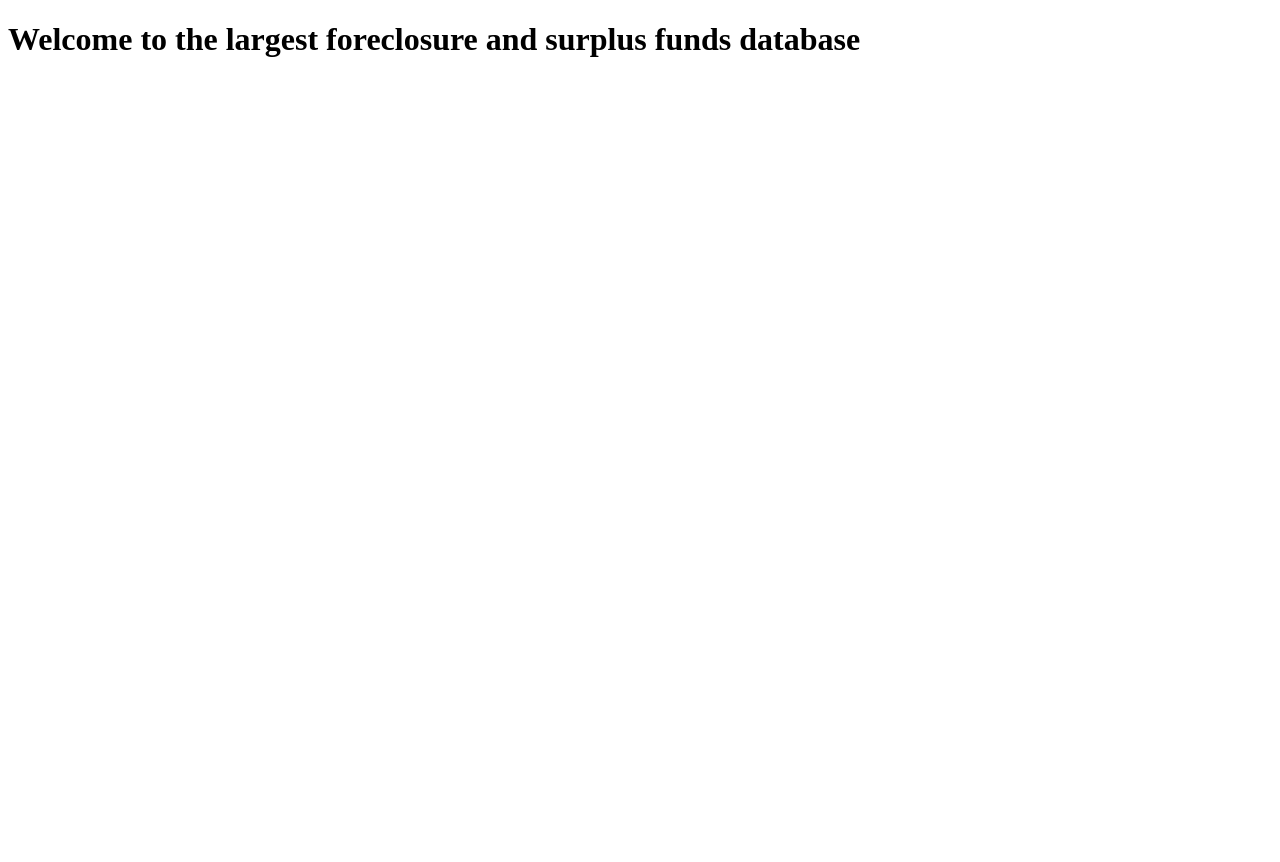
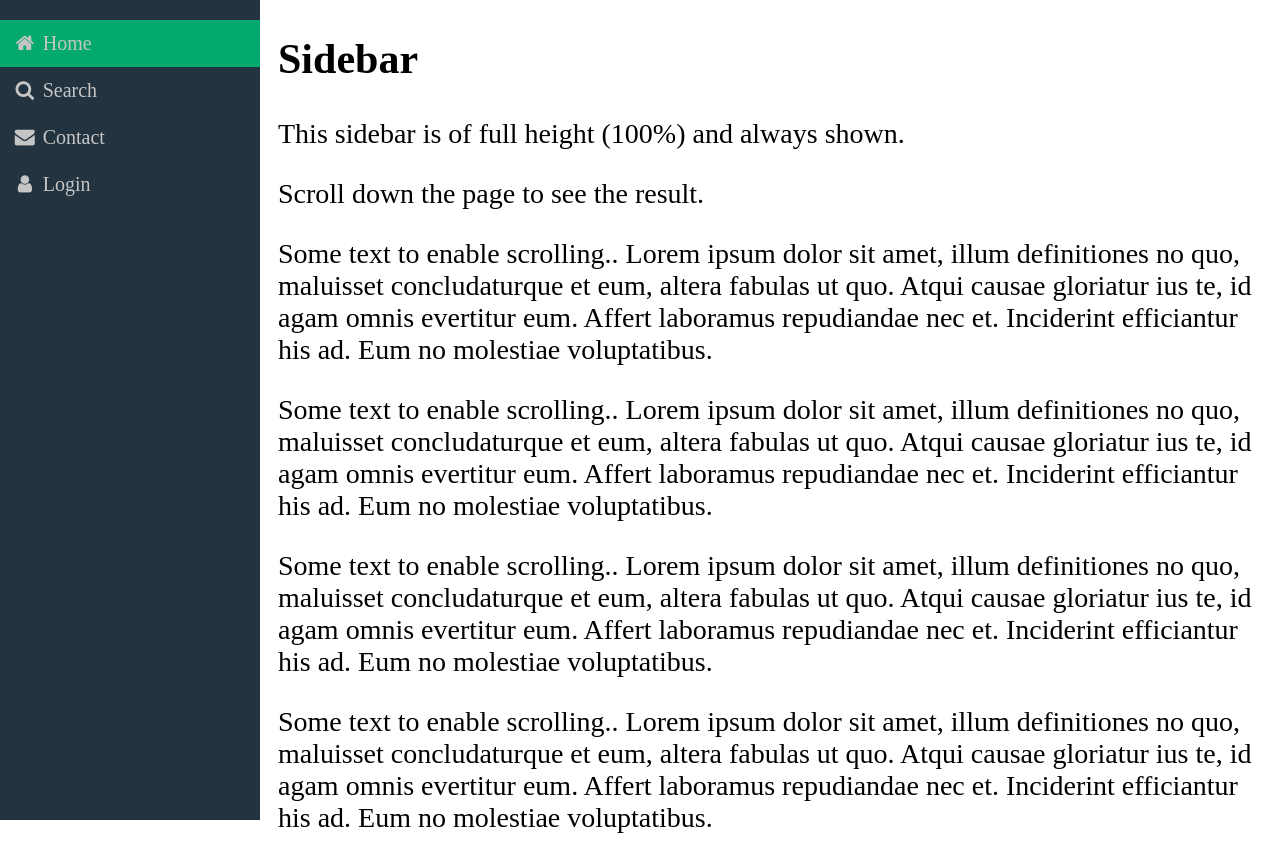
Before and after one commit to obaidulhossain/surplusindex, a Django app: page / in a window 1280 px wide. Before the commit the page ends 57 px from the top, so only its background shows below. Run offline with Django 5.2, Linux system fonts and the light colour scheme.

Commit message:
dashboard updated

```diff
--- /dev/null
+++ b/auction_calendar/static/si_style.css
@@ -0,0 +1,52 @@
+.sidenav {
+    height: 100%;
+    width: 260px;
+    position: fixed;
+    z-index: 1;
+    top: 0;
+    left: 0;
+    background-color: #23333f;
+    overflow-x: hidden;
+    padding-top: 20px;
+}
+
+.sidenav a {
+    text-decoration: none;
+    font-size: 20px;
+    display: block;
+    padding: 12px;
+    color: #c5c5c5;
+}
+
+.sidenav a:hover {
+    color: #04AA6D;
+    background-color: #17222a;
+    border: 2px solid;
+}
+
+.activea {
+    background-color: #04AA6D;
+    color: #23333f;
+}
+
+.activea a:hover {
+    color: #23333f;
+}
+
+.main {
+    margin-left: 260px;
+    /* Same as the width of the sidenav */
+    font-size: 28px;
+    /* Increased text to enable scrolling */
+    padding: 0px 10px;
+}
+
+@media screen and (max-height: 450px) {
+    .sidenav {
+        padding-top: 15px;
+    }
+
+    .sidenav a {
+        font-size: 18px;
+    }
+}
--- a/auction_calendar/templates/dashboard.html
+++ b/auction_calendar/templates/dashboard.html
@@ -1,12 +1,38 @@
+{% load static %}
 <!DOCTYPE html>
 <html>
+<meta name="viewport" content="width=device-width, initial-scale=1">
+<link rel="stylesheet" href="https://cdnjs.cloudflare.com/ajax/libs/font-awesome/4.7.0/css/font-awesome.min.css">
+<link rel="stylesheet" href="{% static 'si_style.css' %}">
 
 <head>
     <title>Dashboard</title>
 </head>
 
 <body>
-    <h1>Welcome to the largest foreclosure and surplus funds database</h1>
+    <div class="sidenav">
+        <a class="activea" href="#"><i class="fa fa-fw fa-home"></i> Home</a>
+        <a href="#"><i class="fa fa-fw fa-search"></i> Search</a>
+        <a href="#"><i class="fa fa-fw fa-envelope"></i> Contact</a>
+        <a href="#"><i class="fa fa-fw fa-user"></i> Login</a>
+    </div>
+    <div class="main">
+        <h2>Sidebar</h2>
+        <p>This sidebar is of full height (100%) and always shown.</p>
+        <p>Scroll down the page to see the result.</p>
+        <p>Some text to enable scrolling.. Lorem ipsum dolor sit amet, illum definitiones no quo, maluisset
+            concludaturque et eum, altera fabulas ut quo. Atqui causae gloriatur ius te, id agam omnis evertitur eum.
+            Affert laboramus repudiandae nec et. Inciderint efficiantur his ad. Eum no molestiae voluptatibus.</p>
+        <p>Some text to enable scrolling.. Lorem ipsum dolor sit amet, illum definitiones no quo, maluisset
+            concludaturque et eum, altera fabulas ut quo. Atqui causae gloriatur ius te, id agam omnis evertitur eum.
+            Affert laboramus repudiandae nec et. Inciderint efficiantur his ad. Eum no molestiae voluptatibus.</p>
+        <p>Some text to enable scrolling.. Lorem ipsum dolor sit amet, illum definitiones no quo, maluisset
+            concludaturque et eum, altera fabulas ut quo. Atqui causae gloriatur ius te, id agam omnis evertitur eum.
+            Affert laboramus repudiandae nec et. Inciderint efficiantur his ad. Eum no molestiae voluptatibus.</p>
+        <p>Some text to enable scrolling.. Lorem ipsum dolor sit amet, illum definitiones no quo, maluisset
+            concludaturque et eum, altera fabulas ut quo. Atqui causae gloriatur ius te, id agam omnis evertitur eum.
+            Affert laboramus repudiandae nec et. Inciderint efficiantur his ad. Eum no molestiae voluptatibus.</p>
+    </div>
 </body>
 
 </html>
--- a/dashboard/urls.py
+++ b/dashboard/urls.py
@@ -21,4 +21,5 @@ from django.urls import path, include
 urlpatterns = [
     path('',include('auction_calendar.urls')),
     path('admin/', admin.site.urls),
-]
+
+    ]
```
